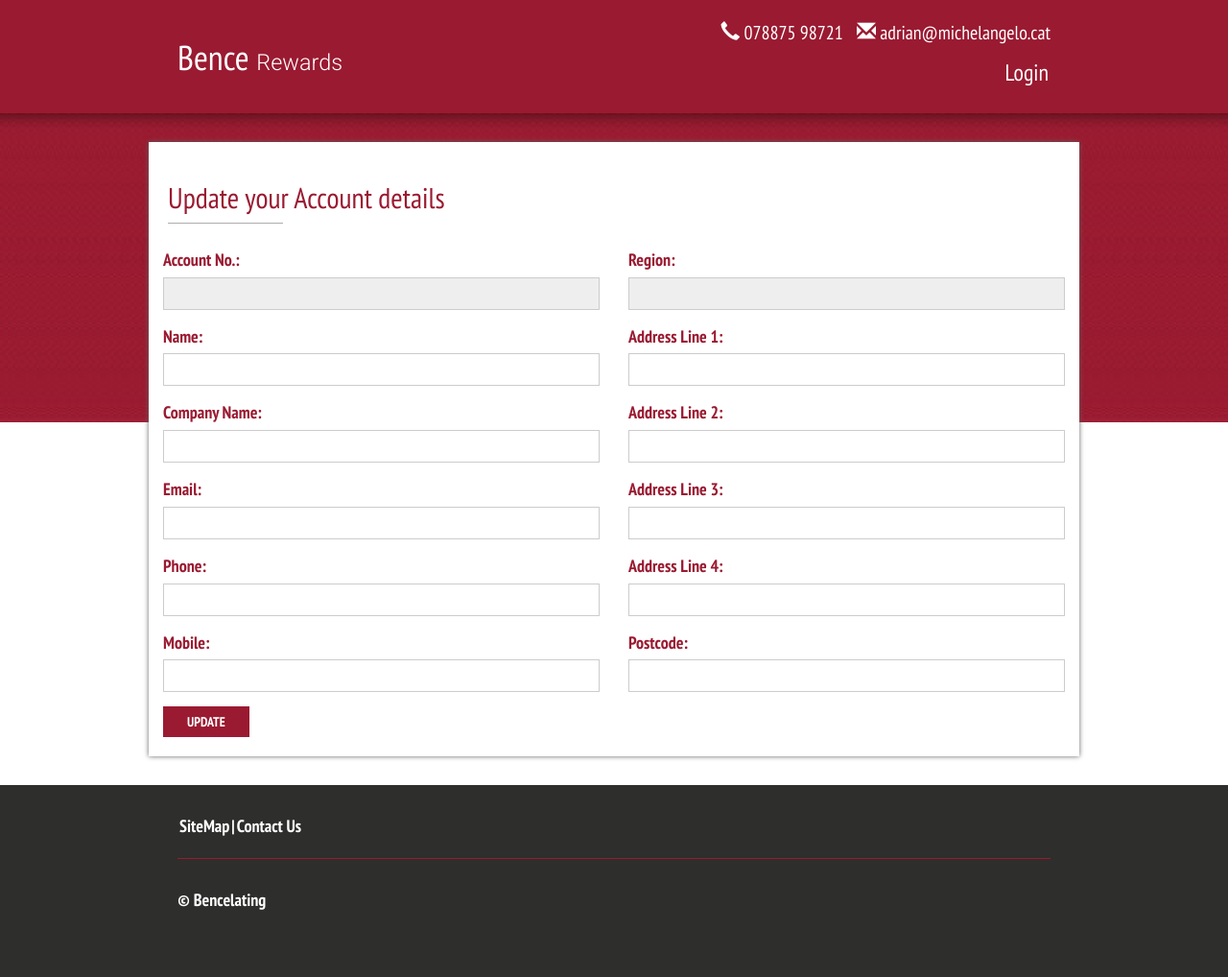
After one commit to mporam/bence, a PHP site: page /templates/user.phtml in a window 1280 px wide. The commit adds this page. Shown: the whole page at 96% size. Run offline with PHP 8.4, Linux system fonts and the light colour scheme; the template is opened without the code that fills it, so the values that code supplies are empty.

Commit message:
create user update page

```diff
--- /dev/null
+++ b/templates/user.phtml
@@ -0,0 +1,95 @@
+<?php require __DIR__ . '/inc/header.inc'; ?>
+
+<main class="shadow container">
+    <div class="row">
+        <div class="col-xs-12">
+            <?php require __DIR__ . '/inc/breadcrumbs.inc'; ?>
+        </div>
+    </div>
+
+    <div class="row">
+        <div class="col-xs-12">
+            <h2>Update your Account details</h2>
+            <?php if (isset($data['update'])) {
+                if ($data['update'] === 'incomplete') {
+                    echo '<p>Please fill out all required fields.</p>';
+                }
+
+                if ($data['update'] === true) {
+                    echo '<p>Account information successfully updated.</p>';
+                }
+            } ?>
+        </div>
+    </div>
+
+    <div class="row">
+        <form action="/account/update" method="POST">
+            <div class="col-md-6">
+                <div class="form-group">
+                    <label for="accNo">Account No.:</label>
+                    <input type="text" name="accNo" class="form-control" readonly id="accNo" value="<?php echo $data['user']['accNo']; ?>">
+                </div>
+
+                <div class="form-group">
+                    <label for="name">Name:</label>
+                    <input type="text" name="name" class="form-control" id="name" value="<?php echo $data['user']['name']; ?>">
+                </div>
+
+                <div class="form-group">
+                    <label for="company">Company Name:</label>
+                    <input type="text" name="company" class="form-control" id="company" value="<?php echo $data['user']['company']; ?>">
+                </div>
+
+                <div class="form-group">
+                    <label for="email">Email:</label>
+                    <input type="email" name="email" class="form-control" id="email" value="<?php echo $data['user']['email']; ?>">
+                </div>
+
+                <div class="form-group">
+                    <label for="phone">Phone:</label>
+                    <input type="text" name="phone" class="form-control" id="phone" value="<?php echo $data['user']['phone']; ?>">
+                </div>
+
+                <div class="form-group">
+                    <label for="mobile">Mobile:</label>
+                    <input type="text" name="mobile" class="form-control" id="mobile" value="<?php echo $data['user']['mobile']; ?>">
+                </div>
+            </div>
+
+            <div class="col-md-6">
+
+                <div class="form-group">
+                    <label for="region">Region:</label>
+                    <input type="text" name="region" class="form-control" readonly id="region" value="<?php echo $data['user']['r_name']; ?>">
+                </div>
+
+                <div class="form-group">
+                    <label for="address1">Address Line 1:</label>
+                    <input type="text" name="address1" class="form-control" id="address1" value="<?php echo $data['user']['address1']; ?>">
+                </div>
+                <div class="form-group">
+                    <label for="address2">Address Line 2:</label>
+                    <input type="text" name="address2" class="form-control" id="address2" value="<?php echo $data['user']['address2']; ?>">
+                </div>
+                <div class="form-group">
+                    <label for="address3">Address Line 3:</label>
+                    <input type="text" name="address3" class="form-control" id="address3" value="<?php echo $data['user']['address3']; ?>">
+                </div>
+                <div class="form-group">
+                    <label for="address4">Address Line 4:</label>
+                    <input type="text" name="address4" class="form-control" id="address4" value="<?php echo $data['user']['address4']; ?>">
+                </div>
+                <div class="form-group">
+                    <label for="postcode">Postcode:</label>
+                    <input type="text" name="postcode" class="form-control" id="postcode" value="<?php echo $data['user']['postcode']; ?>">
+                </div>
+            </div>
+
+            <div class="col-xs-12">
+                <button type="submit" class="btn btn-default">Update</button>
+            </div>
+        </form>
+    </div>
+</main>
+
+<?php require __DIR__ . '/inc/footer.inc'; ?>
```
Also changed, not shown: backup/update.php (added, +74 -0 lines), src/classes/User.php (+27 -0 lines), src/routes.php (+30 -0 lines).
